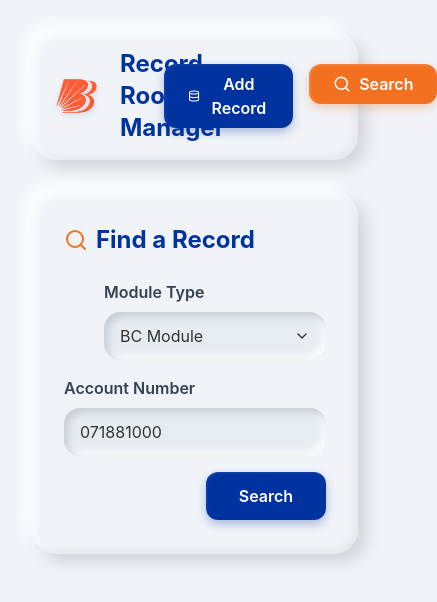
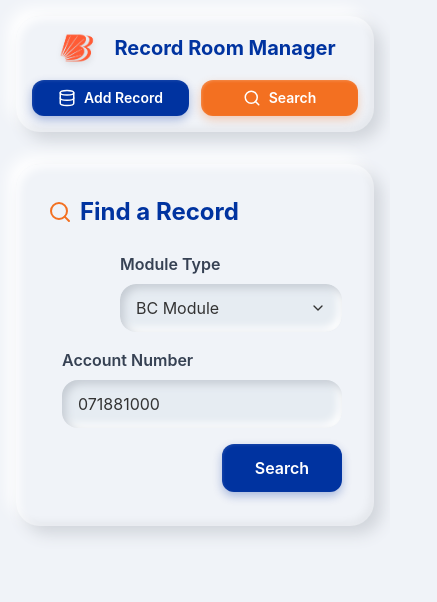
Before and after one commit to i49Y47/BOB, a React (Vite) app in the folder client/: page / in a window 390 px wide. Shown: the top 602 px of the page, 437 px wide, since content can reach past the window. Built offline with nearby package versions, Linux system fonts and the light colour scheme.

Commit message:
Optimize header layout for mobile devices

```diff
--- a/client/src/App.jsx
+++ b/client/src/App.jsx
@@ -6,26 +6,26 @@ import { Database, Search } from 'lucide-react';
 function App() {
   return (
     <Router>
-      <div className="min-h-screen p-8 flex flex-col items-center">
+      <div className="min-h-screen p-4 md:p-8 flex flex-col items-center">
         {/* Header / Navbar */}
-        <nav className="clay-card w-full max-w-4xl p-4 flex justify-between items-center mb-8">
+        <nav className="clay-card w-full max-w-4xl p-4 flex flex-col md:flex-row justify-between items-center gap-4 mb-8">
           <div className="flex items-center gap-3">
             <img
               src="/Bank-of-Baroda-icon.png"
               alt="Bank of Baroda Logo"
-              className="h-10 object-contain drop-shadow-md"
+              className="h-8 md:h-10 object-contain drop-shadow-md"
             />
-            <h1 className="text-2xl font-bold text-[var(--bob-blue)]">Record Room Manager</h1>
+            <h1 className="text-xl md:text-2xl font-bold text-[var(--bob-blue)] text-center">Record Room Manager</h1>
           </div>
-          <div className="flex gap-4">
-            <Link to="/add">
-              <button className="clay-btn clay-btn-blue px-6 py-2 flex items-center gap-2">
+          <div className="flex gap-3 w-full md:w-auto justify-center">
+            <Link to="/add" className="flex-1 md:flex-none">
+              <button className="clay-btn clay-btn-blue px-4 md:px-6 py-2 flex items-center justify-center gap-2 w-full text-sm md:text-base">
                 <Database size={18} />
                 <span>Add Record</span>
               </button>
             </Link>
-            <Link to="/">
-              <button className="clay-btn clay-btn-orange px-6 py-2 flex items-center gap-2">
+            <Link to="/" className="flex-1 md:flex-none">
+              <button className="clay-btn clay-btn-orange px-4 md:px-6 py-2 flex items-center justify-center gap-2 w-full text-sm md:text-base">
                 <Search size={18} />
                 <span>Search</span>
               </button>
```
